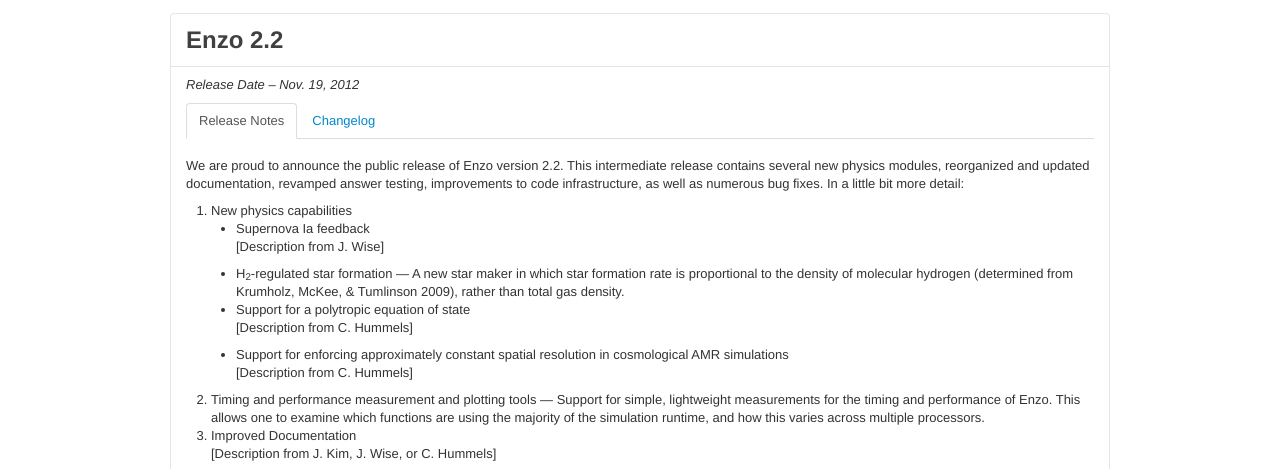
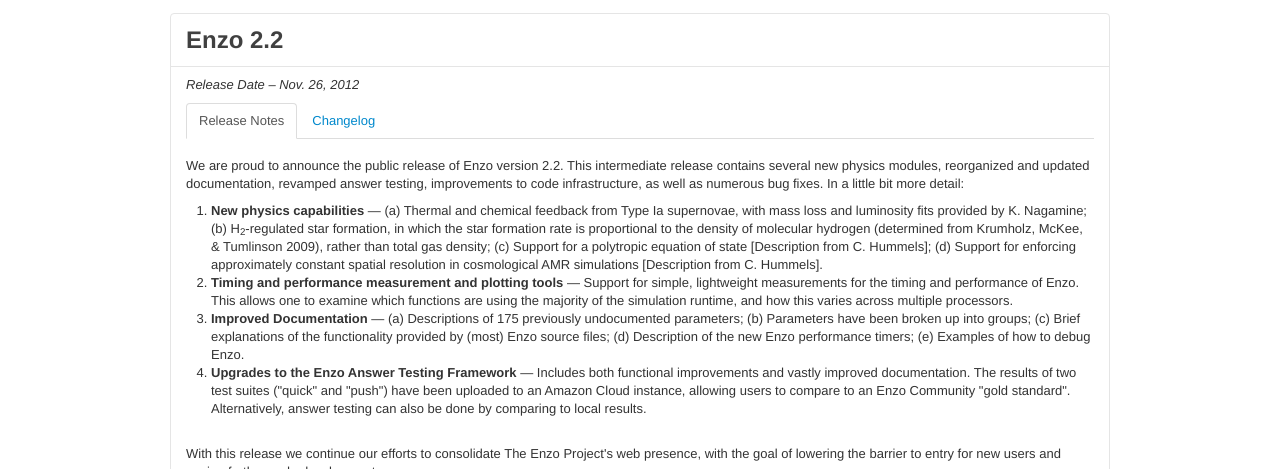
Before and after one commit to kohdaegene/enzo-project.github.io, a plain HTML site: page ReleaseNotes.html in a window 1280 px wide. Shown: the part 325-794 px from the top of the page. Drawn offline with nearby package versions, Linux system fonts and the light colour scheme.

Commit message:
A couple of minor edits and typo fixes.

```diff
--- a/ReleaseNotes.html
+++ b/ReleaseNotes.html
@@ -90,7 +90,7 @@
 	    <div id="Enzo22" class="accordion-body collapse in">
 	      <div class="accordion-inner">
 
-		<p><i>Release Date &ndash; Nov. 19, 2012</i></p>
+		<p><i>Release Date &ndash; Nov. 26, 2012</i></p>
 
 		<ul class="nav nav-tabs">
 		  <li class="active"><a href="#releasenotes22" data-toggle="tab">Release Notes</a></li>
@@ -104,38 +104,19 @@
 
 		    <ol>
 		      <li>
-			New physics capabilities
-			<ul>
-			  <li>
-			    Supernova Ia feedback
-			    <p>[Description from J. Wise]</p>
-			  </li>
-			  <li>
-			    H<sub>2</sub>-regulated star formation &mdash; A new star maker in which star formation rate is proportional to the density of molecular hydrogen (determined from Krumholz, McKee, & Tumlinson 2009), rather than total gas density.
-			  </li>
-			  <li>
-			    Support for a polytropic equation of state
-			    <p>[Description from C. Hummels]</p>
-			  </li>
-			  <li>
-			    Support for enforcing approximately constant spatial resolution in cosmological AMR simulations
-			    <p>[Description from C. Hummels]</p>
-			  </li>
-			</ul>
+			<b>New physics capabilities</b> &mdash; (a) Thermal and chemical feedback from Type Ia supernovae, with mass loss and luminosity fits provided by K. Nagamine; (b) H<sub>2</sub>-regulated star formation, in which the star formation rate is proportional to the density of molecular hydrogen (determined from Krumholz, McKee, & Tumlinson 2009), rather than total gas density; (c) Support for a polytropic equation of state [Description from C. Hummels]; (d) Support for enforcing approximately constant spatial resolution in cosmological AMR simulations [Description from C. Hummels].
 		      </li>
 
 		      <li>
-			Timing and performance measurement and plotting tools &mdash; Support for simple, lightweight measurements for the timing and performance of Enzo.  This allows one to examine which functions are using the majority of the simulation runtime, and how this varies across multiple processors.
+			<b>Timing and performance measurement and plotting tools</b> &mdash; Support for simple, lightweight measurements for the timing and performance of Enzo.  This allows one to examine which functions are using the majority of the simulation runtime, and how this varies across multiple processors.
 		      </li>
 
 		      <li>
-			Improved Documentation
-			<p>[Description from J. Kim, J. Wise, or C. Hummels]</p>
+			<b>Improved Documentation</b> &mdash; (a) Descriptions of 175 previously undocumented parameters; (b) Parameters have been broken up into groups; (c) Brief explanations of the functionality provided by (most) Enzo source files; (d) Description of the new Enzo performance timers; (e) Examples of how to debug Enzo.
 		      </li>
 
 		      <li>
-			Improvements to Answer Testing
-			<p>[Description from S. Skillman and/or B. Smith]</p>
+			<b>Upgrades to the Enzo Answer Testing Framework</b> &mdash; Includes both functional improvements and vastly improved documentation. The results of two test suites ("quick" and "push") have been uploaded to an Amazon Cloud instance, allowing users to compare to an Enzo Community "gold standard". Alternatively, answer testing can also be done by comparing to local results.
 		      </li>
 
 		    </ol>
@@ -148,7 +129,7 @@
 			Enzo's main webpage continues to be <a href="http://enzo-project.org">http://enzo-project.org</a>. Links and information can be found here for both developers and general users.
 		      </li>
 		      <li>
-			Both <a href="https://bitbucket.org/enzo/enzo-stable">stable</a> <b>[NOT YET!]</b> and <a href="https://bitbucket.org/enzo/enzo-dev">development</a> versions of the Enzo code are now hosted on Bitbucket.
+			Both <a href="https://bitbucket.org/enzo/enzo-stable">stable</a> and <a href="https://bitbucket.org/enzo/enzo-dev">development</a> versions of the Enzo code are now hosted on Bitbucket.
 		      </li>
 		      <li>
 			For news and updates please follow our google+ page: <a href="https://plus.google.com/115923030596894217717">The Enzo Project</a>
@@ -158,15 +139,15 @@
 		  </div>
 		  <div class="tab-pane" id="changelog22">
 		    <ul>
-		      <li> New Feature: Supernova Ia feedback </li>
+		      <li> New Feature: Supernova Ia feedback (no PR) </li>
 		      <li> New Feature: H<sub>2</sub>-regulated star formation prescription (<a href="https://bitbucket.org/enzo/enzo-dev/pull-request/41">PR #41</a>) </li>
 		      <li> New Feature: Support for a polytropic equation of state. </li>
-		      <li> New Feature: Support for enforcing approximately constant spatial resolution in cosmological AMR simulations </li>
+		      <li> New Feature: Support for enforcing approximately constant spatial resolution in cosmological AMR simulations. </li>
 		      <li> New Feature: Light-weight timing and performance measuring tool (<a href="https://bitbucket.org/enzo/enzo-dev/pull-request/35">PR #35</a>)</li>
 		      <li> Enhancement: Improved inline yt analysis. (<a href="https://bitbucket.org/enzo/enzo-dev/pull-request/13">PR #13</a>)</li>
 		      <li> Enhancement: Support for ghost-zone input/output. (<a href="https://bitbucket.org/enzo/enzo-dev/pull-request/8">PR #8</a>)</li>
-		      <li> Enhancement: Reorganized and improved code documentation. (many PR's)</li>
-		      <li> Enhancement: Improvements to answer testing. </li>
+		      <li> Enhancement: Reorganized and improved code documentation. (<a href="https://bitbucket.org/enzo/enzo-dev/pull-request/79">PR #79</a>, and many more)</li>
+		      <li> Enhancement: Improvements to answer testing. (<a href="https://bitbucket.org/enzo/enzo-dev/pull-request/82">PR #82</a>)</li>
 		      <li> Enhancement: Docs for enzo performance measurement/analysis. (<a href="https://bitbucket.org/enzo/enzo-dev/pull-request/38">PR #38</a>) </li>
 		      <li> Bugfix: Generalizing the conversion to conserved quantities. (<a href="https://bitbucket.org/enzo/enzo-dev/pull-request/75">PR #75</a>) </li>
 		      <li> Bugfix: Fixing the set-acceleration-boundary compile flag. (<a href="https://bitbucket.org/enzo/enzo-dev/pull-request/77">PR #77</a>) </li>
```
Also changed, not shown: BootCamp.html (+2 -2 lines).
